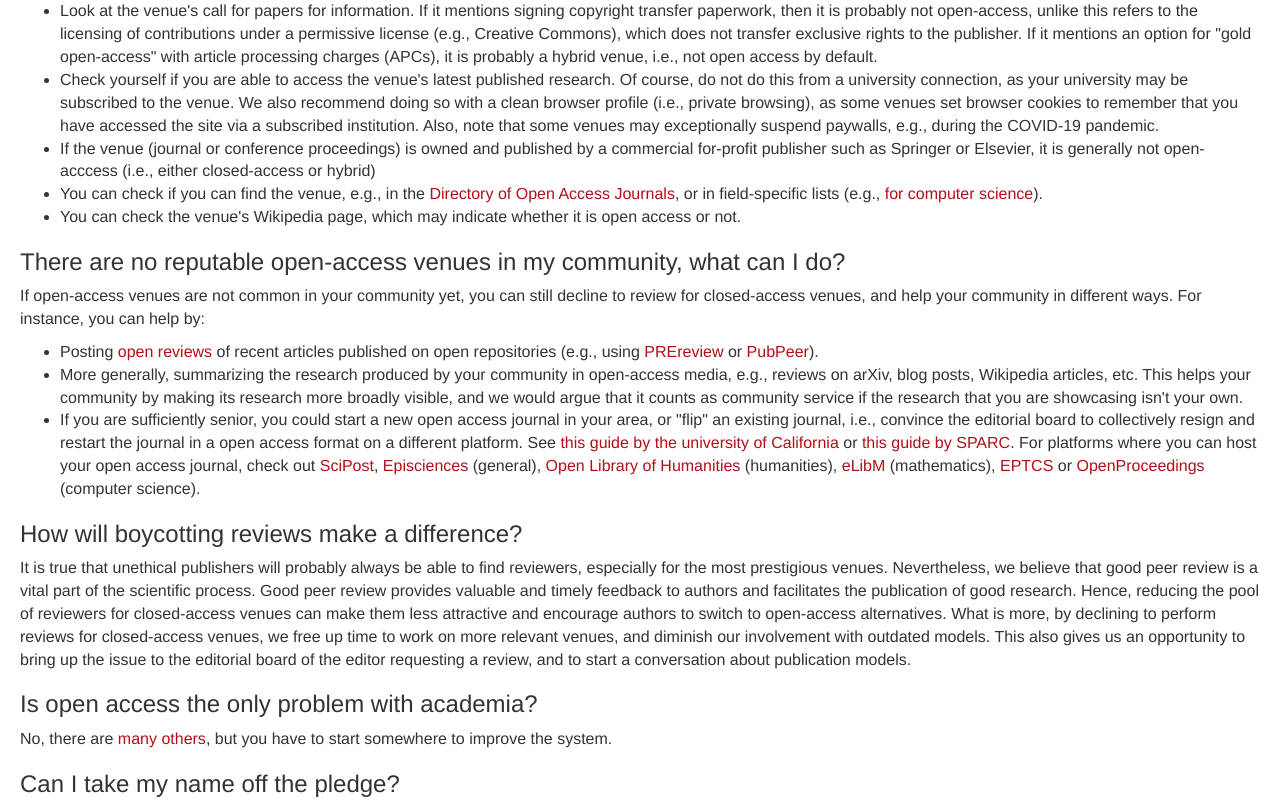
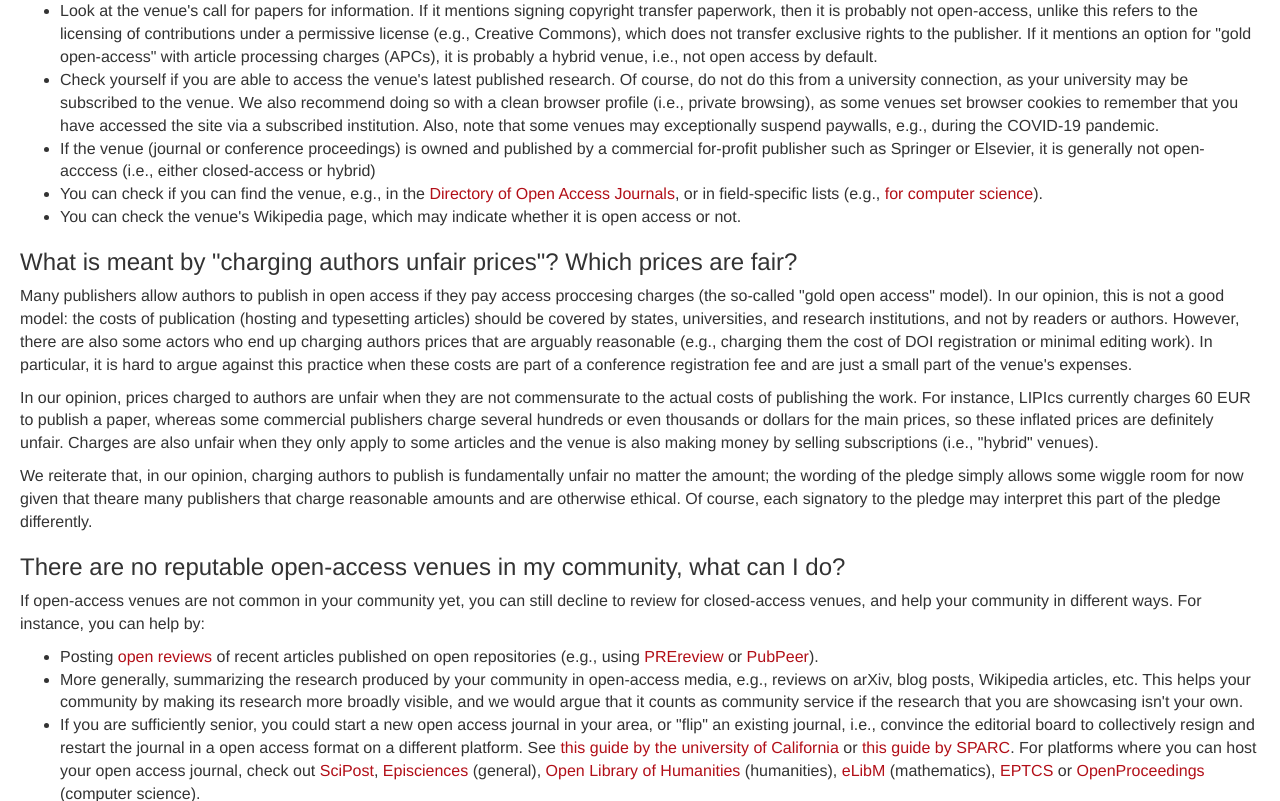
Before and after one commit to dissemin/no-free-view-no-review, a Django app: page /faq in a window 1280 px wide. Shown: the part 1876-2677 px from the top of the page. Run offline with Django 3.2, Linux system fonts and the light colour scheme; some libraries are stand-ins or nearby versions.

Commit message:
clarify unfair charges

```diff
--- a/signatories/templates/faq.html
+++ b/signatories/templates/faq.html
@@ -174,6 +174,32 @@ contents can be accessed for free or not. Here are ways to find out:</p>
     open access or not.</li>
 </ul>
 
+<h3 id="author-charges">What is meant by "charging authors unfair prices"? Which
+prices are fair?</h3>
+<p>Many publishers allow authors to publish in open access if they pay access
+proccesing charges (the so-called "gold open access" model). In our opinion,
+this is not a good model: the costs of publication (hosting and typesetting
+articles) should be covered by states, universities, and research institutions,
+and not by readers or authors. However, there are also some actors who end up
+charging authors prices that are arguably reasonable (e.g., charging them the
+cost of DOI registration or minimal editing work). In particular, it is hard to
+argue against this practice when these costs are part of a conference
+registration fee and are just a small part of the venue's expenses.</p>
+
+<p>In our opinion, prices charged to authors are unfair when they are not
+commensurate to the actual costs of publishing the work. For instance, LIPIcs
+currently charges 60 EUR to publish a paper, whereas some commercial publishers
+charge several hundreds or even thousands or dollars for the main prices, so
+these inflated prices are definitely unfair. Charges are also unfair when they
+only apply to some articles and the venue is also making money by selling
+subscriptions (i.e., "hybrid" venues).</p>
+
+<p>We reiterate that, in our opinion, charging authors to publish is
+fundamentally unfair no matter the amount; the wording of the pledge simply
+allows some wiggle room for now given that theare many publishers that charge
+reasonable amounts and are otherwise ethical. Of course, each signatory to the
+pledge may interpret this part of the pledge differently.</p>
+
 <h3 id="no-reputable">There are no reputable open-access venues in my community, what can I
   do?</h3>
 <p>If open-access venues are not common in your community yet, you can still
```
